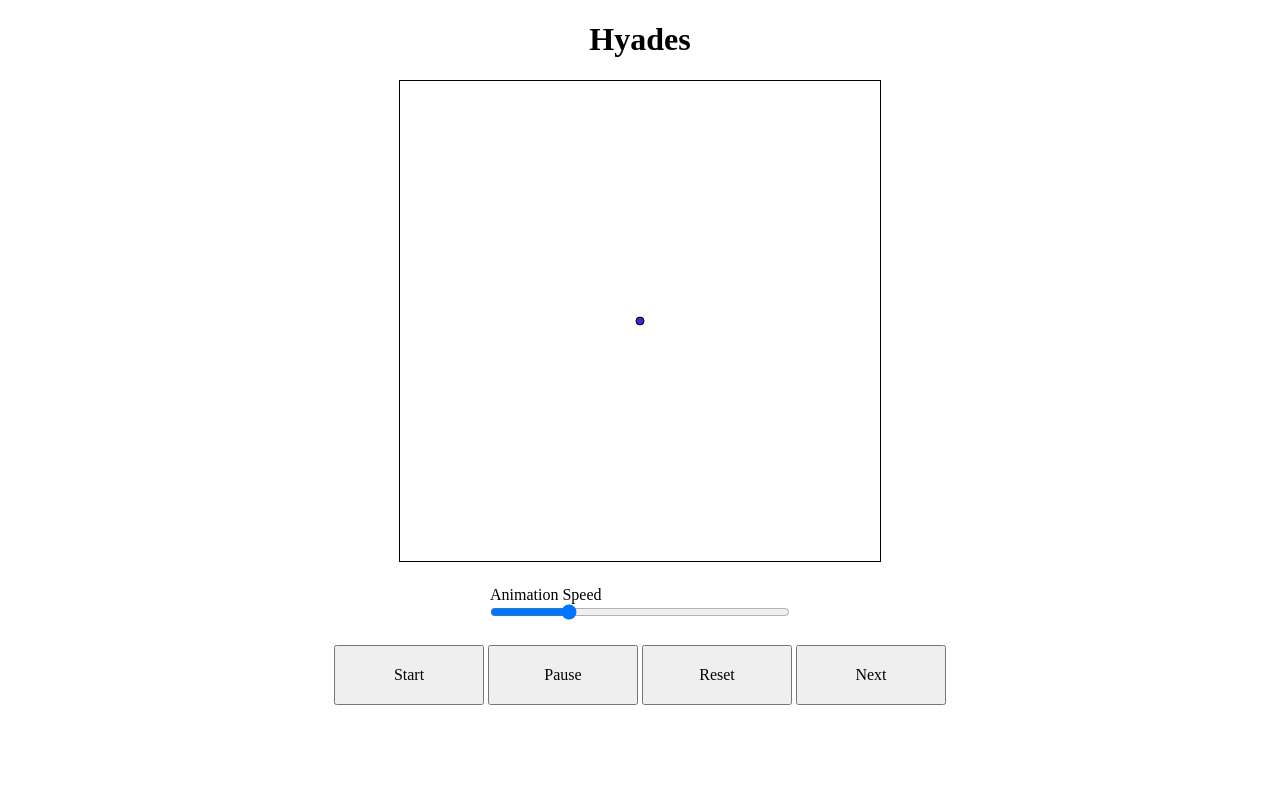
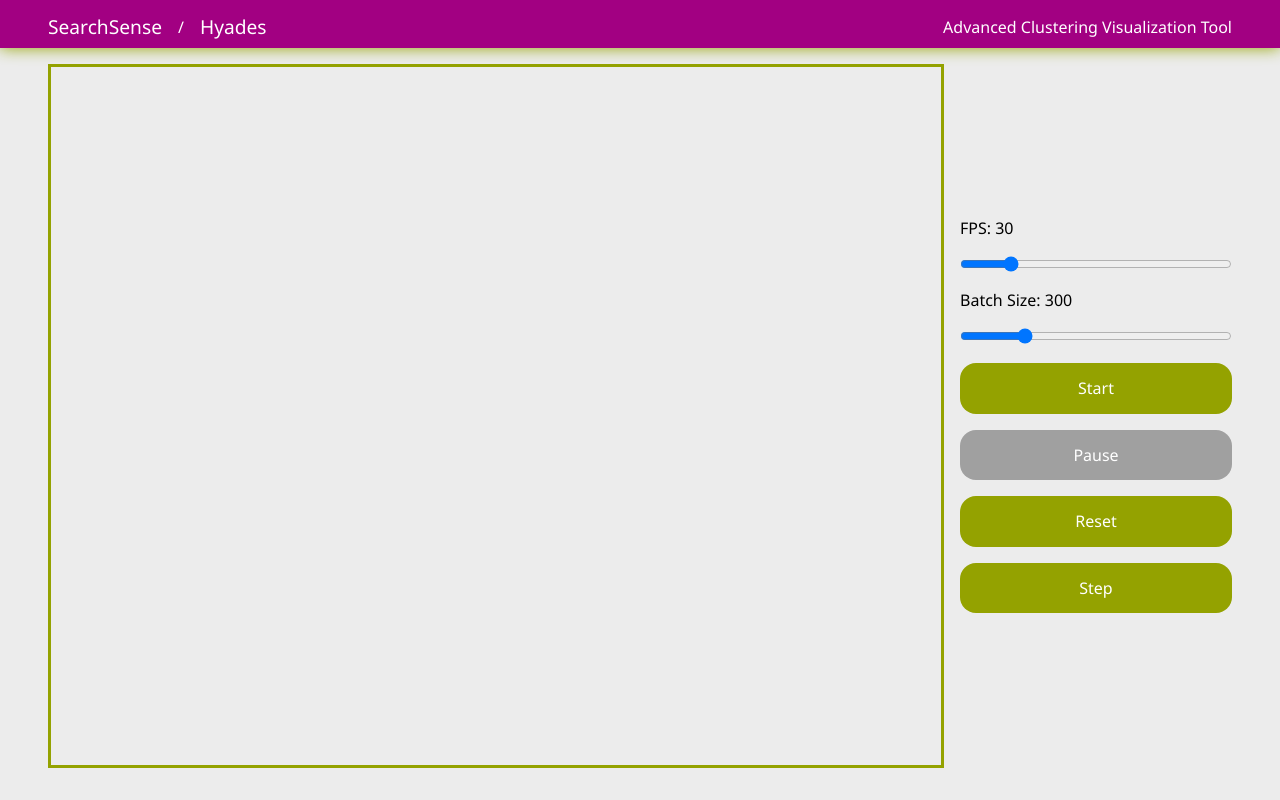
Before and after one commit to SearchSense/Hyades, a plain HTML site: page src/index.html in a window 1280 px wide. Drawn offline with Linux system fonts and the light colour scheme.

Commit message:
Modify UI

```diff
--- a/src/index.html
+++ b/src/index.html
@@ -5,29 +5,57 @@
     <meta charset="UTF-8">
     <meta name="viewport" content="width=device-width, initial-scale=1.0">
     <title>Hyades</title>
+
+    <link rel="stylesheet" href="./styles/normalize.css">
     <link rel="stylesheet" href="./styles/main.css">
-    <link rel="stylesheet" href="./styles/normalize.css">
+
     <script type="module" src="./scripts/main.mjs"></script>
 </head>
 
 <body>
-    <div class="main">
-        <h1>Hyades</h1>
-        <div>
-            <canvas id="canvas"></canvas>
-        </div>
-        <div style="padding: 20px;">
-            Animation Speed
-            <br>
-            <input type="range" min="0" max="4" value="1" id="range">
-        </div>
-        <div>
-            <button id="start-button">Start</button>
-            <button id="pause-button">Pause</button>
-            <button id="reset-button">Reset</button>
-            <button id="next-button">Next</button>
-        </div>
-    </div>
+    <header>
+        <span class="header-h1">
+            <a href="https://github.com/SearchSense" target="_blank" class="header-a">
+                SearchSense
+            </a>
+        </span>
+        /
+        <span class="header-h1">
+            <a href="./" target="_self" class="header-a">Hyades</a>
+        </span>
+        <span class="flex-gap"></span>
+        <span class="desktop-only">Advanced Clustering Visualization Tool</span>
+    </header>
+    <main>
+        <canvas id="hyades-canvas"></canvas>
+
+        <aside>
+            <div id="control-fps-wrapper">
+                <label for="control-fps-input">
+                    <span>FPS: </span>
+                    <span id="control-fps-value">30</span>
+                </label>
+                <br />
+                <br />
+                <input type="range" id="control-fps-input" min="24" max="60" value="30">
+            </div>
+            <div id="control-batch-wrapper">
+                <label for="control-batch-input">
+                    <span>Batch Size: </span>
+                    <span id="control-batch-value">300</span>
+                </label>
+                <br />
+                <br />
+                <input type="range" id="control-batch-input" min="100" max="1000" value="300">
+            </div>
+            <div id="control-btn-wrapper">
+                <button id="control-start-btn">Start</button>
+                <button id="control-pause-btn" disabled>Pause</button>
+                <button id="control-reset-btn">Reset</button>
+                <button id="control-step-btn">Step</button>
+            </div>
+        </aside>
+    </main>
 </body>
 
 </html>
--- a/src/styles/main.css
+++ b/src/styles/main.css
@@ -1,22 +1,202 @@
-.main {
-    display: flex;
-    flex-direction: column;
-    align-items: center;
-    justify-content: center;
-    height: 100%;
+* {
+    box-sizing: border-box;
 }
 
-#canvas {
-    border: 1px solid #000;
-    aspect-ratio: 1;
-    width: min(80vw, 60vh);
+:root {
+    --hyades-theme: #ececec;
+    --hyades-on-theme: #000000;
+
+    --hyades-primary: #a20082;
+    --hyades-on-primary: #ffffff;
+
+    --hyades-secondary: #94a200;
+    --hyades-on-secondary: #ffffff;
+
+    --hyades-disabled: #a0a0a0;
+    --hyades-on-disabled: #ffffff;
+
+    --hyades-margin: 1em;
+    --hyades-header-height: 3em;
 }
 
-#range {
-    width: 300px;
+body {
+    display: flex;
+    justify-content: space-around;
+    align-items: stretch;
+
+    flex-direction: column;
+    gap: 1em;
+
+    background-color: var(--hyades-theme);
+    color: var(--hyades-on-theme);
+
+    font-family: 'Segoe UI', Tahoma, Geneva, Verdana, sans-serif;
 }
 
-button {
-    width: 150px;
-    height: 60px;
+header {
+    display: flex;
+    justify-content: space-around;
+    align-items: center;
+
+    gap: 1em;
+    padding: 1em var(--hyades-margin);
+    flex-wrap: wrap;
+
+    position: sticky;
+    top: 0;
+
+    width: 100%;
+    height: var(--hyades-header-height);
+
+    background-color: var(--hyades-primary);
+    color: var(--hyades-on-primary);
+    box-shadow: 0 0 1em 0 var(--hyades-secondary)
 }
+
+header span {
+    text-align: start;
+}
+
+header span.header-h1 {
+    font-size: 1.2em;
+}
+
+header a.header-a {
+    text-decoration: none;
+    color: inherit;
+}
+
+header a.header-a:hover {
+    border-bottom: 1px solid var(--hyades-on-primary);
+}
+
+main {
+    display: flex;
+    justify-content: center;
+    align-items: center;
+    flex-direction: column;
+
+    gap: 1em;
+    padding: 0 var(--hyades-margin);
+
+    width: 100vw;
+    flex-grow: 1;
+}
+
+main canvas#hyades-canvas {
+    border: 3px solid var(--hyades-secondary);
+    width: 100%;
+    height: 60vh;
+}
+
+main aside {
+    display: flex;
+    justify-content: center;
+    align-items: flex-start;
+    flex-direction: column;
+
+    gap: 1em;
+    padding: 0 var(--hyades-margin);
+
+    width: 100%;
+}
+
+main aside div {
+    width: 100%;
+}
+
+main aside input[type="range"] {
+    width: 100%;
+}
+
+main aside div#control-btn-wrapper {
+    display: grid;
+    grid-template-columns: 1fr 1fr;
+    gap: 1em;
+}
+
+main button {
+    background-color: var(--hyades-secondary);
+    color: var(--hyades-on-secondary);
+
+    border: none;
+    border-radius: 1em;
+
+    cursor: pointer;
+
+    width: 100%;
+    padding: 1em 0;
+}
+
+main button:hover,
+main button:focus {
+    background-color: var(--hyades-on-secondary);
+    color: var(--hyades-secondary);
+    border: 3px solid var(--hyades-secondary);
+}
+
+main button:active {
+    background-color: var(--hyades-primary);
+    color: var(--hyades-on-primary);
+    border: 3px solid var(--hyades-on-primary);
+}
+
+main button:disabled {
+    background-color: var(--hyades-disabled);
+    color: var(--hyades-on-disabled);
+    cursor: not-allowed;
+}
+
+.flex-gap {
+    flex: 1 1 auto;
+}
+
+@media only screen and (min-width: 480px) {
+    main aside {
+        display: grid;
+        padding: 0;
+    }
+}
+
+@media only screen and (min-width: 480px) and (max-width: 768px) {
+    :root {
+        --hyades-margin: 2em;
+    }
+
+    main aside {
+        grid-template-columns: 1fr 1fr;
+    }
+
+    main aside div#control-btn-wrapper {
+        grid-column: span 2;
+    }
+}
+
+@media only screen and (max-width: 768px) {
+    .desktop-only {
+        display: none;
+    }
+}
+
+@media only screen and (min-width: 768px) {
+    :root {
+        --hyades-margin: 3em;
+    }
+
+    main {
+        flex-direction: row;
+    }
+
+    main canvas#hyades-canvas {
+        width: 70vw;
+        height: calc(100vh - 2 * var(--hyades-header-height));
+    }
+
+    main aside {
+        grid-template-columns: 1fr;
+    }
+
+    main aside div#control-btn-wrapper {
+        grid-template-columns: 1fr;
+    }
+}
```
